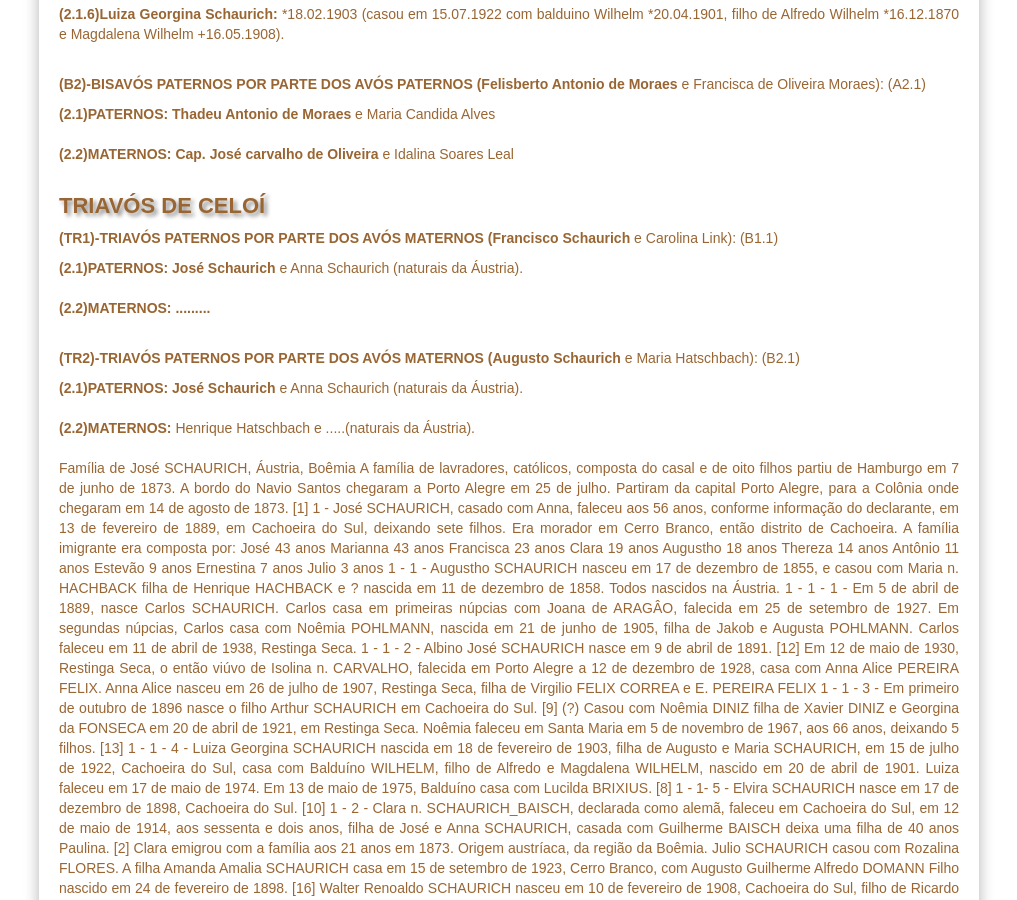
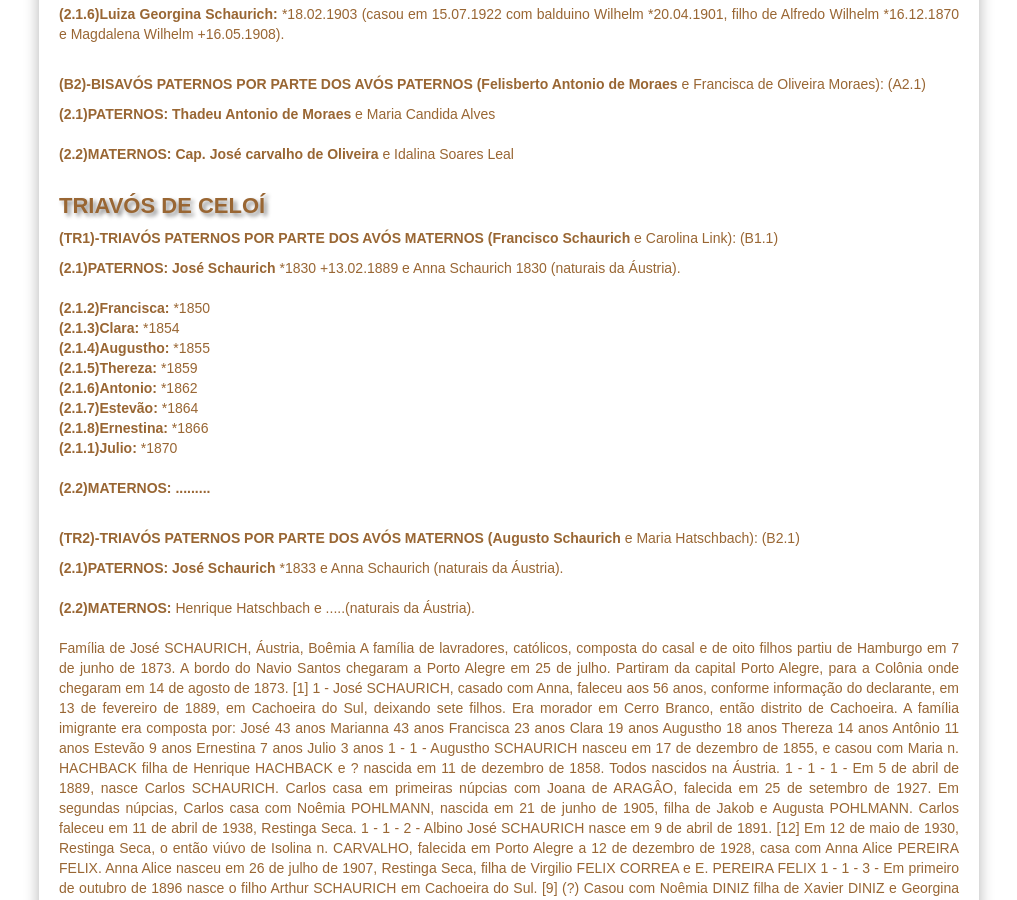
Before and after one commit to claudiovargas1955/claudiovargas1955.github.io, a Jekyll site: the page built from _pages/familia-schaurich.html, in a window 1280 px wide and 900 px high, scrolled down 1953 px. Shown: the whole window, without its empty margins (131-1148 px from the left). Built offline with Jekyll 4.4.1, drawn with Linux system fonts in a browser that asks for light colours; some web fonts are replaced.

Commit message:
Update familia-schaurich.html

```diff
--- a/_pages/familia-schaurich.html
+++ b/_pages/familia-schaurich.html
@@ -253,12 +253,22 @@ Ortiz  avós maternos: José da Silva Moura e Francisca Vargas de Moura RC-83).
 
 <h4>TRIAVÓS DE CELOÍ</h4>
 <p><b>(TR1)-TRIAVÓS PATERNOS POR PARTE DOS AVÓS MATERNOS (Francisco Schaurich </b>e Carolina Link): (B1.1)
-<p><b>(2.1)PATERNOS: José Schaurich </b> e Anna Schaurich (naturais da Áustria).<br><br>
+<p><b>(2.1)PATERNOS: José Schaurich </b>*1830 +13.02.1889 e Anna Schaurich 1830 (naturais da Áustria).<br><br>
 
-<b>(2.2)MATERNOS: .........</b><br><br>
+  <b>(2.1.2)Francisca: </b>*1850 <br>
+    <b>(2.1.3)Clara: </b>*1854 <br>
+    <b>(2.1.4)Augustho: </b>*1855 <br>
+    <b>(2.1.5)Thereza: </b>*1859 <br>
+    <b>(2.1.6)Antonio: </b>*1862 <br>
+    <b>(2.1.7)Estevão: </b>*1864 <br>
+    <b>(2.1.8)Ernestina: </b>*1866 <br>
+    <b>(2.1.1)Julio:  </b>*1870 <br><br>
+
+
+ <b>(2.2)MATERNOS: .........</b><br><br>
 
 <p><b>(TR2)-TRIAVÓS PATERNOS POR PARTE DOS AVÓS MATERNOS (Augusto Schaurich </b>e Maria Hatschbach): (B2.1)
-<p><b>(2.1)PATERNOS: José Schaurich </b> e Anna Schaurich (naturais da Áustria).<br><br>
+<p><b>(2.1)PATERNOS: José Schaurich </b>*1833 e Anna Schaurich (naturais da Áustria).<br><br>
 
 <b>(2.2)MATERNOS: </b>Henrique Hatschbach e .....(naturais da Áustria).<br><br>
 
```
